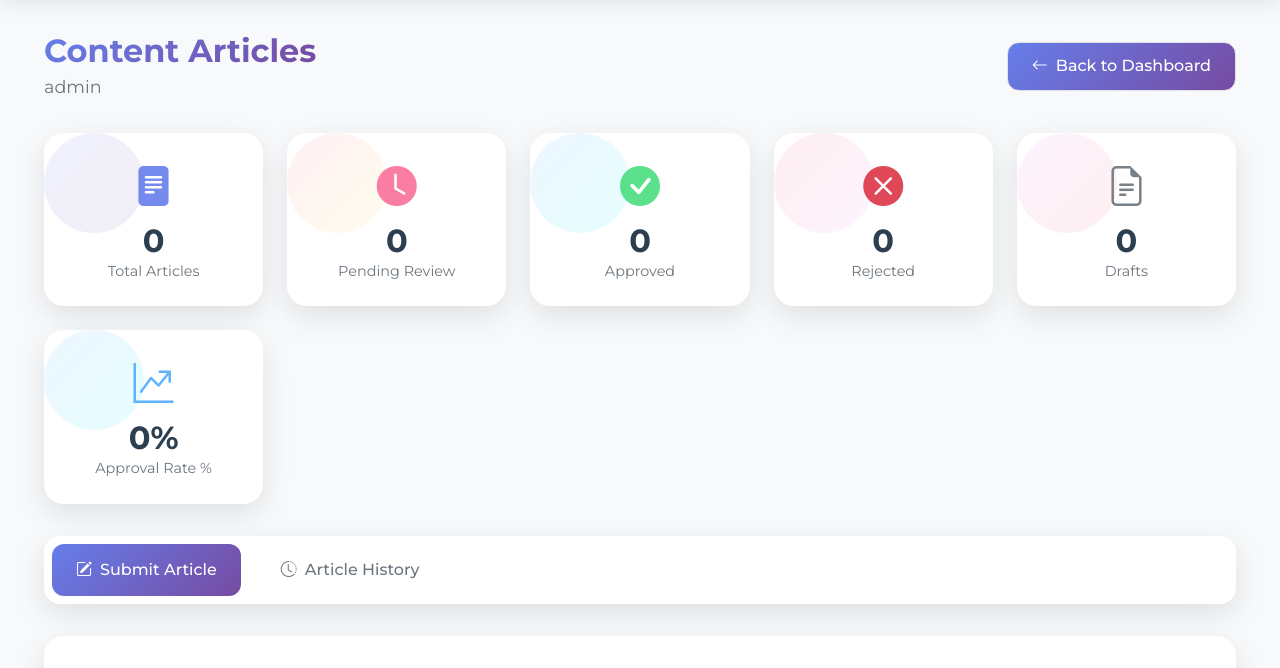
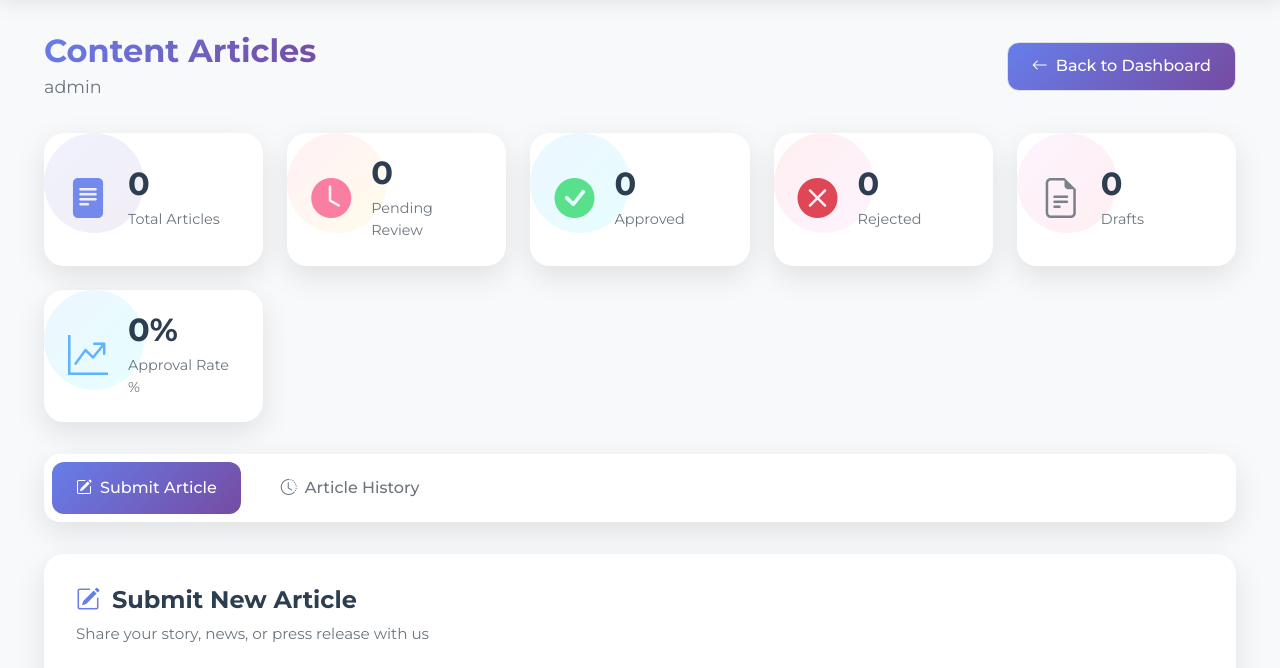
Before and after one commit to CosmickMedia/mediahub, a PHP site: page /callback/public/articles.php in a window 1280 px wide. Shown: the part 70-738 px from the top of the page. Run offline with PHP 8.4, Linux system fonts and the light colour scheme; a user stored in the database is signed in; data comes from the database, SQL or seed files in the repository; some libraries are stand-ins or nearby versions.

Commit message:
Align stat cards with horizontal layout

```diff
--- a/admin/users.php
+++ b/admin/users.php
@@ -114,8 +114,10 @@ include __DIR__.'/header.php';
                 <div class="stat-icon">
                     <i class="bi bi-people-fill"></i>
                 </div>
+                <div class="stat-content">
                     <div class="stat-number" data-count="<?php echo $total_users; ?>">0</div>
                     <div class="stat-label">Total Users</div>
+                </div>
                 <div class="stat-bg"></div>
             </div>
 
@@ -123,8 +125,10 @@ include __DIR__.'/header.php';
                 <div class="stat-icon">
                     <i class="bi bi-person-plus-fill"></i>
                 </div>
+                <div class="stat-content">
                     <div class="stat-number" data-count="<?php echo $recent_users; ?>">0</div>
                     <div class="stat-label">Recent (30 days)</div>
+                </div>
                 <div class="stat-bg"></div>
             </div>
 
@@ -132,8 +136,10 @@ include __DIR__.'/header.php';
                 <div class="stat-icon">
                     <i class="bi bi-person-check-fill"></i>
                 </div>
+                <div class="stat-content">
                     <div class="stat-number" data-count="<?php echo $active_users; ?>">0</div>
                     <div class="stat-label">Active Users</div>
+                </div>
                 <div class="stat-bg"></div>
             </div>
         </div>
--- a/assets/css/calendar-mobile.css
+++ b/assets/css/calendar-mobile.css
@@ -321,7 +321,7 @@
 
     .stat-icon {
         font-size: 1.25rem;
-        margin-bottom: 0.25rem;
+        margin-bottom: 0;
     }
 
     .stat-number {
--- a/assets/css/common.css
+++ b/assets/css/common.css
@@ -54,7 +54,9 @@ body {
     box-shadow: var(--card-shadow);
     transition: var(--transition);
     cursor: pointer;
-    display: block;
+    display: flex;
+    align-items: center;
+    gap: 1.25rem;
     color: inherit;
     text-decoration: none;
 }
@@ -67,8 +69,18 @@ body {
 
 .stat-card .stat-icon {
     font-size: 2.5rem;
-    margin-bottom: 0.5rem;
     opacity: 0.9;
+    flex: 0 0 auto;
+    display: flex;
+    align-items: center;
+    justify-content: center;
+}
+
+.stat-card .stat-content {
+    display: flex;
+    flex-direction: column;
+    gap: 0.35rem;
+    flex: 1;
 }
 
 .stat-number {
--- a/public/articles.php
+++ b/public/articles.php
@@ -382,8 +382,10 @@ include __DIR__.'/header.php';
                 <div class="stat-icon">
                     <i class="bi bi-file-text-fill"></i>
                 </div>
+                <div class="stat-content">
                     <div class="stat-number" data-count="<?php echo $stats['total_articles']; ?>">0</div>
                     <div class="stat-label">Total Articles</div>
+                </div>
                 <div class="stat-bg"></div>
             </div>
 
@@ -391,8 +393,10 @@ include __DIR__.'/header.php';
                 <div class="stat-icon">
                     <i class="bi bi-clock-fill"></i>
                 </div>
+                <div class="stat-content">
                     <div class="stat-number" data-count="<?php echo $stats['pending_articles']; ?>">0</div>
                     <div class="stat-label">Pending Review</div>
+                </div>
                 <div class="stat-bg"></div>
             </div>
 
@@ -400,8 +404,10 @@ include __DIR__.'/header.php';
                 <div class="stat-icon">
                     <i class="bi bi-check-circle-fill"></i>
                 </div>
+                <div class="stat-content">
                     <div class="stat-number" data-count="<?php echo $stats['approved_articles']; ?>">0</div>
                     <div class="stat-label">Approved</div>
+                </div>
                 <div class="stat-bg"></div>
             </div>
 
@@ -409,8 +415,10 @@ include __DIR__.'/header.php';
                 <div class="stat-icon">
                     <i class="bi bi-x-circle-fill"></i>
                 </div>
+                <div class="stat-content">
                     <div class="stat-number" data-count="<?php echo $stats['rejected_articles']; ?>">0</div>
                     <div class="stat-label">Rejected</div>
+                </div>
                 <div class="stat-bg"></div>
             </div>
 
@@ -418,8 +426,10 @@ include __DIR__.'/header.php';
                 <div class="stat-icon">
                     <i class="bi bi-file-earmark-text"></i>
                 </div>
+                <div class="stat-content">
                     <div class="stat-number" data-count="<?php echo $stats['draft_articles']; ?>">0</div>
                     <div class="stat-label">Drafts</div>
+                </div>
                 <div class="stat-bg"></div>
             </div>
 
@@ -427,8 +437,10 @@ include __DIR__.'/header.php';
                 <div class="stat-icon">
                     <i class="bi bi-graph-up-arrow"></i>
                 </div>
+                <div class="stat-content">
                     <div class="stat-number" data-count="<?php echo $approval_rate; ?>">0</div>
                     <div class="stat-label">Approval Rate %</div>
+                </div>
                 <div class="stat-bg"></div>
             </div>
         </div>
--- a/public/inc/css/articles.css
+++ b/public/inc/css/articles.css
@@ -44,10 +44,13 @@
     background: white;
     border-radius: 20px;
     padding: 1.5rem;
-    text-align: center;
     overflow: hidden;
     box-shadow: var(--card-shadow);
     transition: var(--transition);
+    display: flex;
+    align-items: center;
+    gap: 1.25rem;
+    text-align: left;
 }
 
 .stat-card:hover {
@@ -75,9 +78,20 @@
 
 .stat-icon {
     font-size: 2rem;
-    margin-bottom: 0.5rem;
+    margin-bottom: 0;
     position: relative;
     z-index: 1;
+    flex: 0 0 auto;
+    display: flex;
+    align-items: center;
+    justify-content: center;
+}
+
+.stat-card .stat-content {
+    display: flex;
+    flex-direction: column;
+    gap: 0.35rem;
+    flex: 1;
 }
 
 .stat-number {
--- a/public/inc/css/style.css
+++ b/public/inc/css/style.css
@@ -109,14 +109,28 @@ body {
     background: white;
     border-radius: 20px;
     padding: 1.5rem;
-    text-align: center;
     overflow: hidden;
     box-shadow: var(--card-shadow);
+    display: flex;
+    align-items: center;
+    gap: 1.25rem;
+    text-align: left;
 }
 
 .stat-icon {
     font-size: 2rem;
-    margin-bottom: 0.5rem;
+    margin-bottom: 0;
+    flex: 0 0 auto;
+    display: flex;
+    align-items: center;
+    justify-content: center;
+}
+
+.stat-card .stat-content {
+    display: flex;
+    flex-direction: column;
+    gap: 0.35rem;
+    flex: 1;
 }
 
 .stat-number {
```
Also changed, not shown: admin/broadcasts.php (+12 -0 lines), admin/chat.php (+8 -0 lines), admin/stores.php (+8 -0 lines), admin/uploads.php (+12 -0 lines), public/chat.php (+12 -0 lines), public/history.php (+10 -0 lines), public/index.php (+12 -0 lines). Lines whose indentation alone changed are shown as unchanged.
